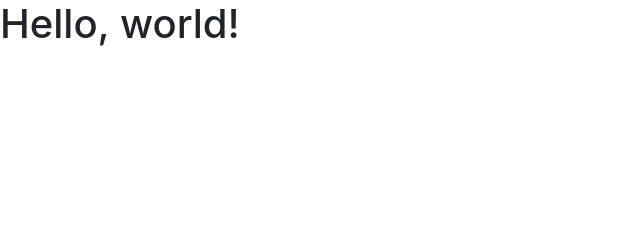
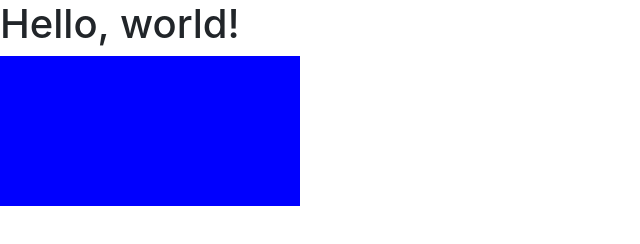
Before and after one commit to markdolson/arithmetic_games, a plain HTML site: page index.html in a window 1280 px wide. Shown: the whole page, without its empty margins (0-640 px from the left). Drawn offline with nearby package versions, Linux system fonts and the light colour scheme.

Commit message:
Created initial js file for addition matches game

```diff
--- a/index.html
+++ b/index.html
@@ -12,11 +12,14 @@
   </head>
   <body>
     <h1>Hello, world!</h1>
+    <svg id="addition_matches_svg"></svg>
 
     <!-- Optional JavaScript -->
     <!-- jQuery first, then Popper.js, then Bootstrap JS -->
     <script src="https://code.jquery.com/jquery-3.3.1.slim.min.js" integrity="sha384-q8i/X+965DzO0rT7abK41JStQIAqVgRVzpbzo5smXKp4YfRvH+8abtTE1Pi6jizo" crossorigin="anonymous"></script>
     <script src="https://cdnjs.cloudflare.com/ajax/libs/popper.js/1.14.3/umd/popper.min.js" integrity="sha384-ZMP7rVo3mIykV+2+9J3UJ46jBk0WLaUAdn689aCwoqbBJiSnjAK/l8WvCWPIPm49" crossorigin="anonymous"></script>
     <script src="https://stackpath.bootstrapcdn.com/bootstrap/4.1.3/js/bootstrap.min.js" integrity="sha384-ChfqqxuZUCnJSK3+MXmPNIyE6ZbWh2IMqE241rYiqJxyMiZ6OW/JmZQ5stwEULTy" crossorigin="anonymous"></script>
+    <script src="https://d3js.org/d3.v5.min.js"></script>
+    <script src="js/addition_matches.js"></script>
   </body>
 </html>
--- /dev/null
+++ b/js/addition_matches.js
@@ -0,0 +1,2 @@
+var svg = d3.select("#addition_matches_svg")
+svg.style("background-color","blue")
```
